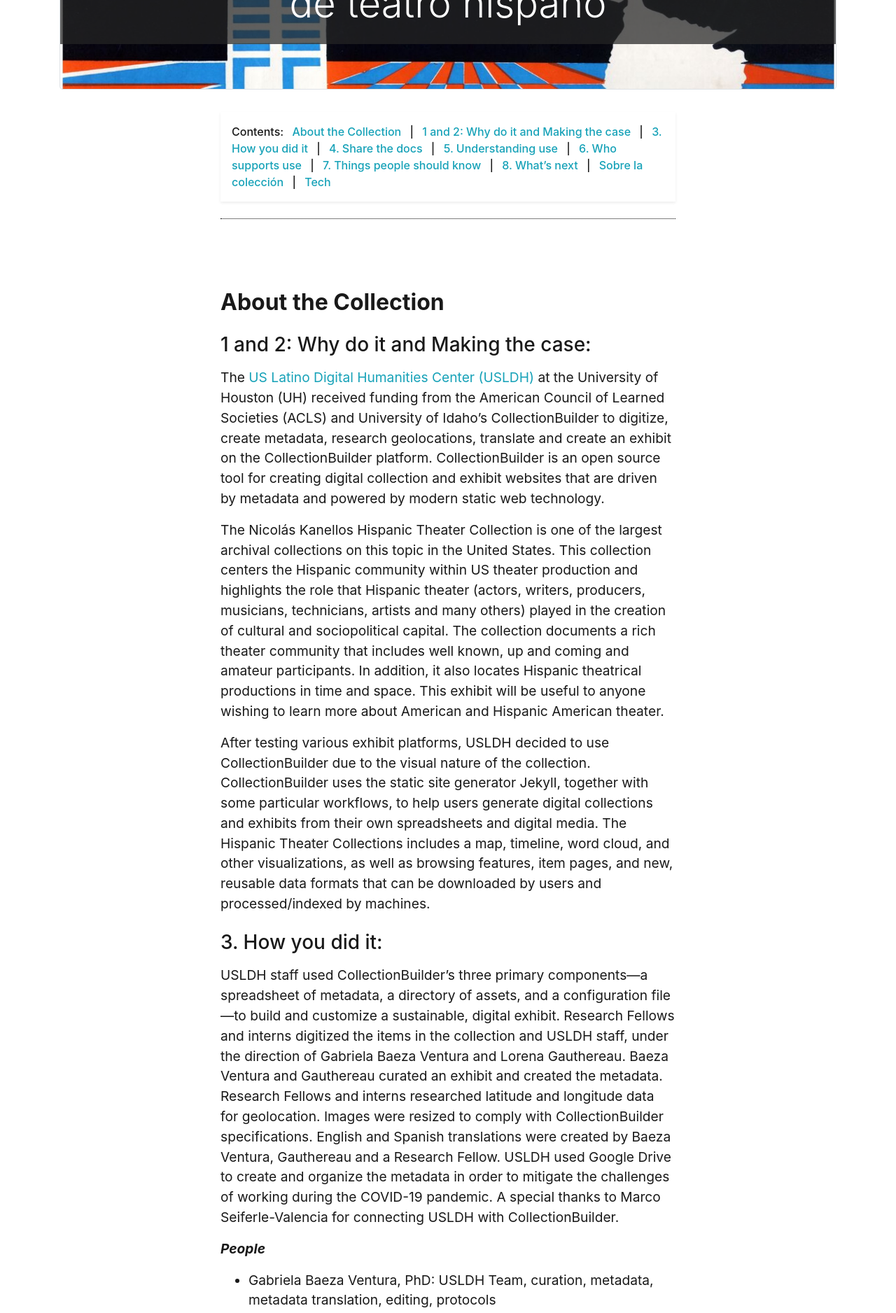
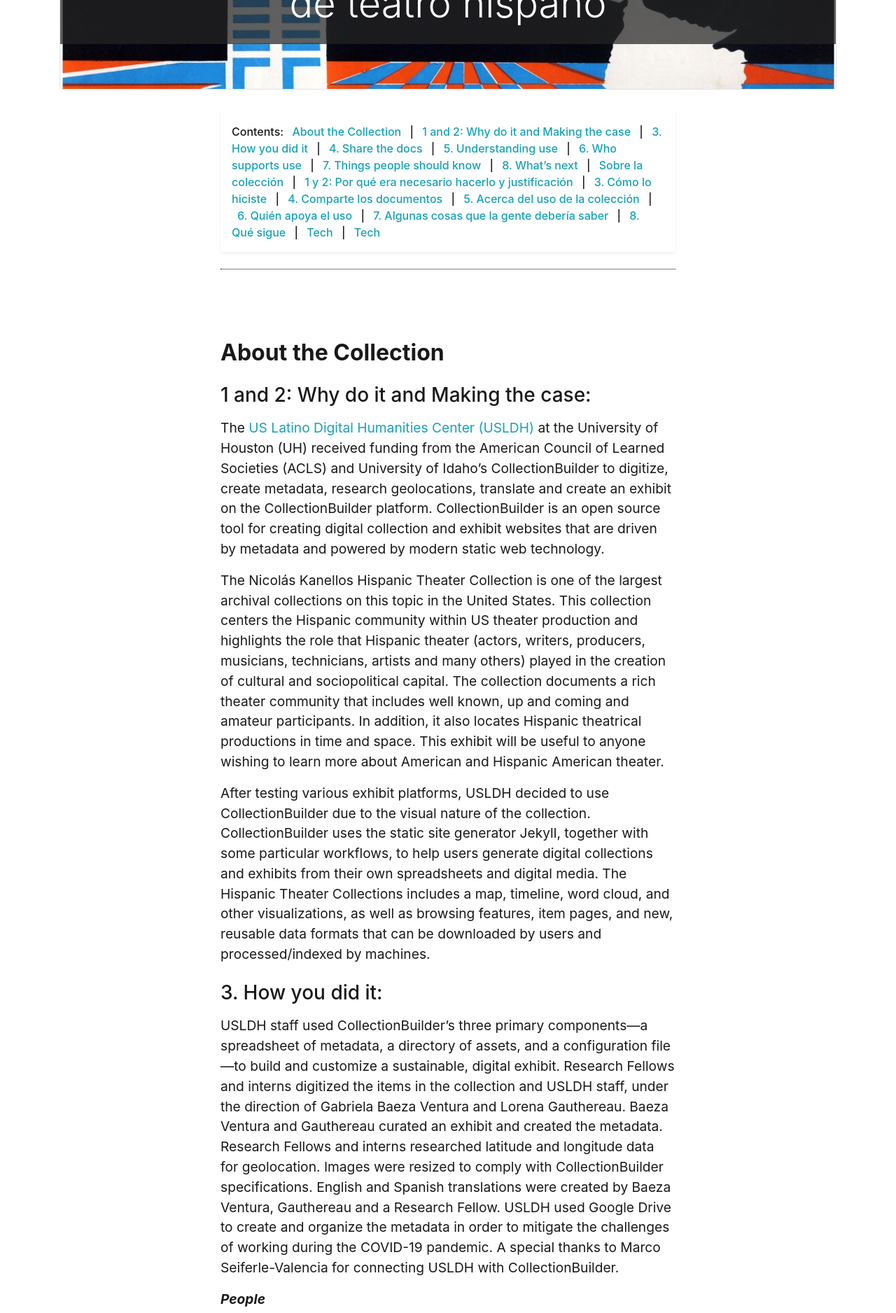
Before and after one commit to RecoveryAPP/hispanictheater, a Jekyll site: the page built from pages/about.md, in a window 1280 px wide. Shown: the part 317-2193 px from the top of the page at 70% size. Built offline with Jekyll 4.4.1, drawn with Linux system fonts in a browser that asks for light colours.

Commit message:
Update about.md menu

```diff
--- a/pages/about.md
+++ b/pages/about.md
@@ -10,7 +10,7 @@
 
 {% include feature/jumbotron.html objectid="https://raw.githubusercontent.com/RecoveryAPP/hispanictheater/main/objects/histheabanner.jpg" %}
 
-{% include feature/nav-menu.html sections="About the Collection;1 and 2: Why do it and Making the case;3. How you did it;4. Share the docs;5. Understanding use;6. Who supports use;7. Things people should know;8. What’s next;Sobre la colección" %}
+{% include feature/nav-menu.html sections="About the Collection;1 and 2: Why do it and Making the case;3. How you did it;4. Share the docs;5. Understanding use;6. Who supports use;7. Things people should know;8. What’s next;Sobre la colección;1 y 2: Por qué era necesario hacerlo y justificación;3. Cómo lo hiciste;4. Comparte los documentos;5. Acerca del uso de la colección;6. Quién apoya el uso;7. Algunas cosas que la gente debería saber;8. Qué sigue;Tech" %}
 
 ## About the Collection
 
```
